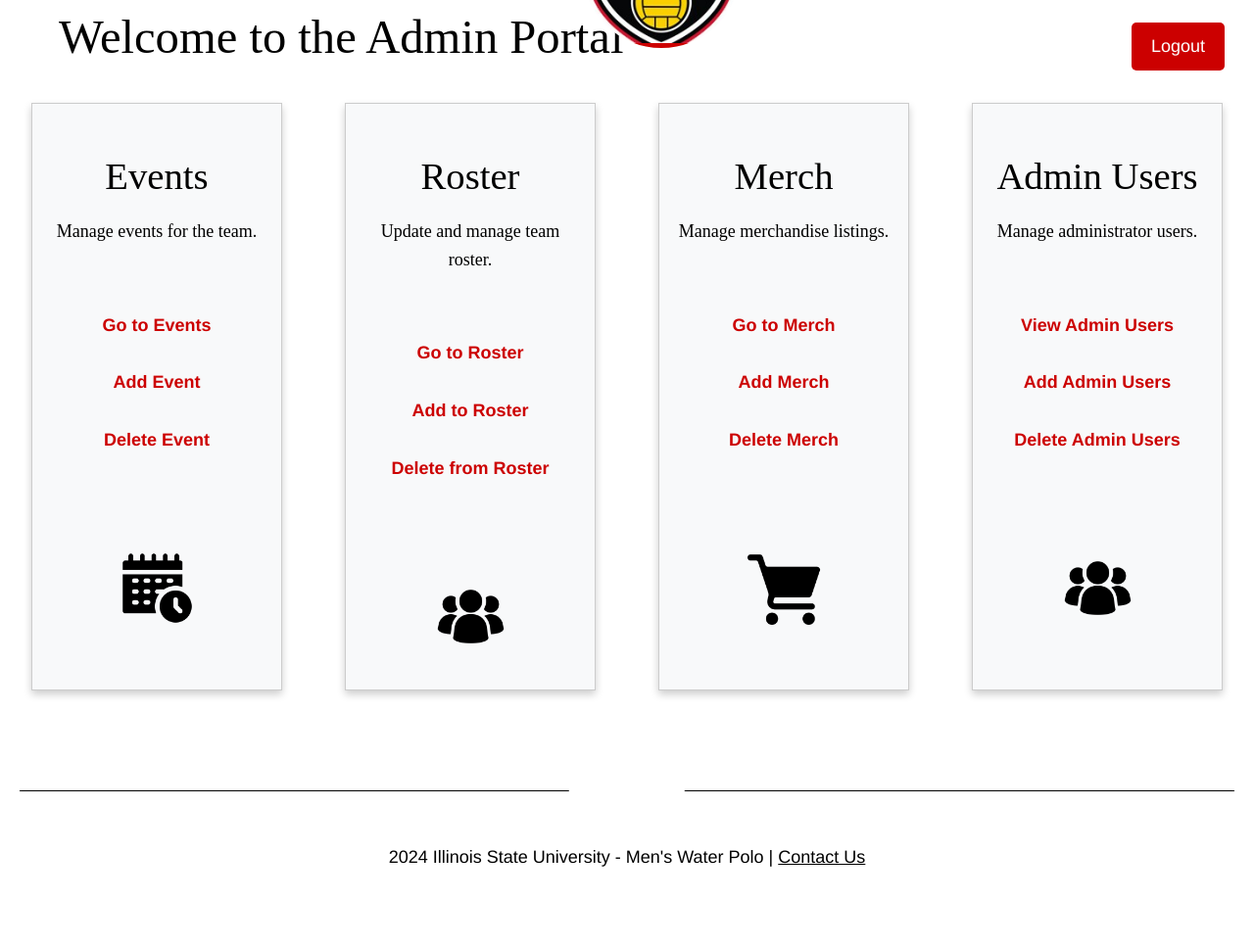
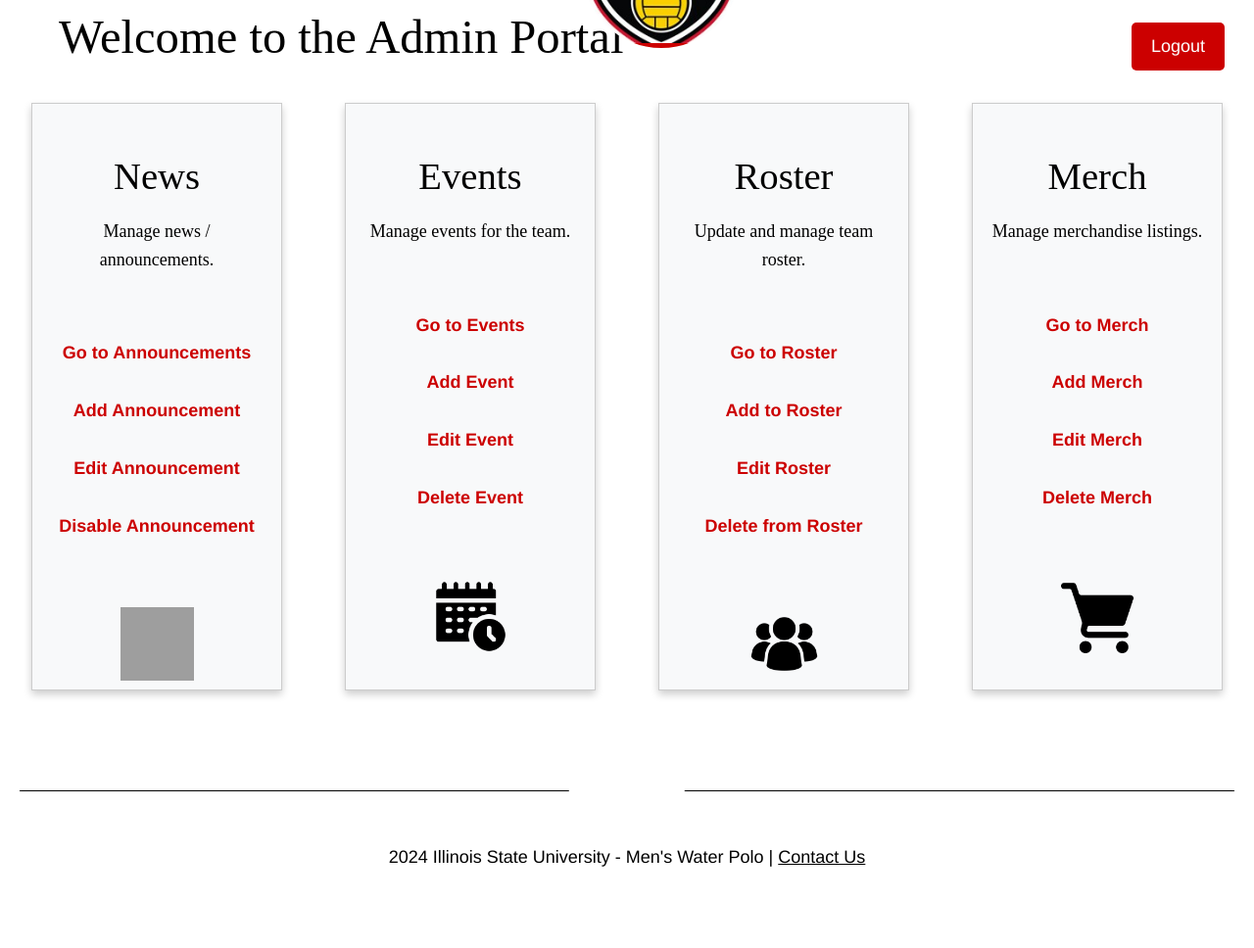
Before and after one commit to lejoerg/ISU-MWP, a PHP site: page /deleteUser/admin-portal.php in a window 1280 px wide. Shown: the part 122-1090 px from the top of the page at 98% size. Run offline with PHP 8.4, Linux system fonts and the light colour scheme; the visitor is signed in with stand-in values (Sample User, id 1); some libraries are stand-ins or nearby versions; some web fonts are replaced; grey boxes are pictures that could not be loaded.

Commit message:
Changes to include News, but not Users
Also renamed links from delete-...php to disable-....php

```diff
--- a/isu-mwp/admin-portal.php
+++ b/isu-mwp/admin-portal.php
@@ -67,7 +67,6 @@ if (!isset($_SESSION['loggedin']) || $_SESSION['loggedin'] !== true) {
 		}
 
 		.icon-container {
-			padding: 30px;
 			text-align: center;
 			margin-top: auto;
 		}
@@ -122,52 +121,56 @@ if (!isset($_SESSION['loggedin']) || $_SESSION['loggedin'] !== true) {
         <div class="admin-controls-container">
             <!-- Container 1 -->
             <div class="admin-control-box">
+                <h2>News</h2>
+                <p style="padding-bottom: 40px;"><i>Manage news / announcements.</i></p>
+                <a href="news.php" class="spaced-link">Go to Announcements</a><br>
+				<a href="admin/add-news.php" class="spaced-link">Add Announcement</a><br>
+				<a href="admin/edit-news.php" class="spaced-link">Edit Announcement</a><br>
+				<a href="admin/disable-news.php" class="spaced-link">Disable Announcement</a><br>
+				<a href="" class="spaced-link"> </a><br>
+			<div class="icon-container">
+                <img class="icon-style" src="../img/news.png"></img>
+            </div>
+			</div>
+            <!-- Container 2 -->
+            <div class="admin-control-box">
                 <h2>Events</h2>
                 <p style="padding-bottom: 40px;"><i>Manage events for the team.</i></p>
 					<a href="events.php" class="spaced-link">Go to Events</a><br>
 					<a href="admin/add-events.php" class="spaced-link">Add Event</a><br>
-					<a href="admin/delete-events.php" class="spaced-link">Delete Event</a><br>
+					<a href="admin/edit-events.php" class="spaced-link">Edit Event</a><br>
+					<a href="admin/disable-events.php" class="spaced-link">Delete Event</a><br>
 					<a href="" class="spaced-link"></a><br>
             <div class="icon-container">
                 <img class="icon-style" src="../img/calendar3.png"></img>
             </div>
             </div>
-            <!-- Container 2 -->
+            <!-- Container 3 -->
             <div class="admin-control-box">
                 <h2>Roster</h2>
                 <p style="padding-bottom: 40px;"><i>Update and manage team roster.</i></p>
                 <a href="roster.php" class="spaced-link">Go to Roster</a><br>
 				<a href="admin/add-to-roster.php" class="spaced-link">Add to Roster</a><br>
-				<a href="admin/delete-from-roster.php" class="spaced-link">Delete from Roster</a><br>
+				<a href="admin/edit-roster.php" class="spaced-link">Edit Roster</a><br>
+				<a href="admin/disable-from-roster.php" class="spaced-link">Delete from Roster</a><br>
 				<a href="" class="spaced-link"></a><br>
 			<div class="icon-container">
                 <img class="icon-style" src="../img/group.png"></img>
             </div>
             </div>
-            <!-- Container 3 -->
+            <!-- Container 4 -->
             <div class="admin-control-box">
                 <h2>Merch</h2>
                 <p style="padding-bottom: 40px;"><i>Manage merchandise listings.</i></p>
                 <a href="merchandise.php" class="spaced-link">Go to Merch</a><br>
 				<a href="admin/add-merch.php" class="spaced-link">Add Merch</a><br>
-				<a href="admin/delete-merch.php" class="spaced-link">Delete Merch</a><br>
+				<a href="admin/edit-merch.php" class="spaced-link">Edit Merch</a><br>
+				<a href="admin/disable-merch.php" class="spaced-link">Delete Merch</a><br>
 				<a href="" class="spaced-link"></a><br>
 			<div class="icon-container">
                 <img class="icon-style" src="../img/grocery-store.png"></img>
             </div>
             </div>
-            <!-- Container 4 -->
-            <div class="admin-control-box">
-                <h2>Admin Users</h2>
-                <p style="padding-bottom: 40px;"><i>Manage administrator users.</i></p>
-                <a href="admin/users.php" class="spaced-link">View Admin Users</a><br>
-				<a href="admin/add-users.php" class="spaced-link">Add Admin Users</a><br>
-				<a href="admin/delete-users.php" class="spaced-link">Delete Admin Users</a><br>
-				<a href="" class="spaced-link"> </a><br>
-			<div class="icon-container">
-                <img class="icon-style" src="../img/group.png"></img>
-            </div>
-			</div>
         </div>
     </div>
 <script>
```
